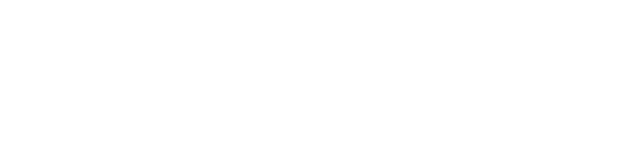
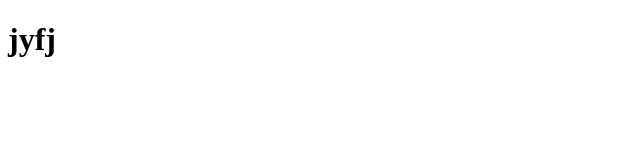
Before and after one commit to adi-messi/mernstack2, a plain HTML site: page index.html in a window 1280 px wide. Shown: the whole page, without its empty margins (0-640 px from the left). Drawn offline with Linux system fonts and the light colour scheme.

Commit message:
changed mern2 index.html

```diff
--- a/index.html
+++ b/index.html
@@ -6,6 +6,6 @@
     <title>Document</title>
 </head>
 <body>
-
+    <h1>jyfj</h1>
 </body>
 </html>
```
